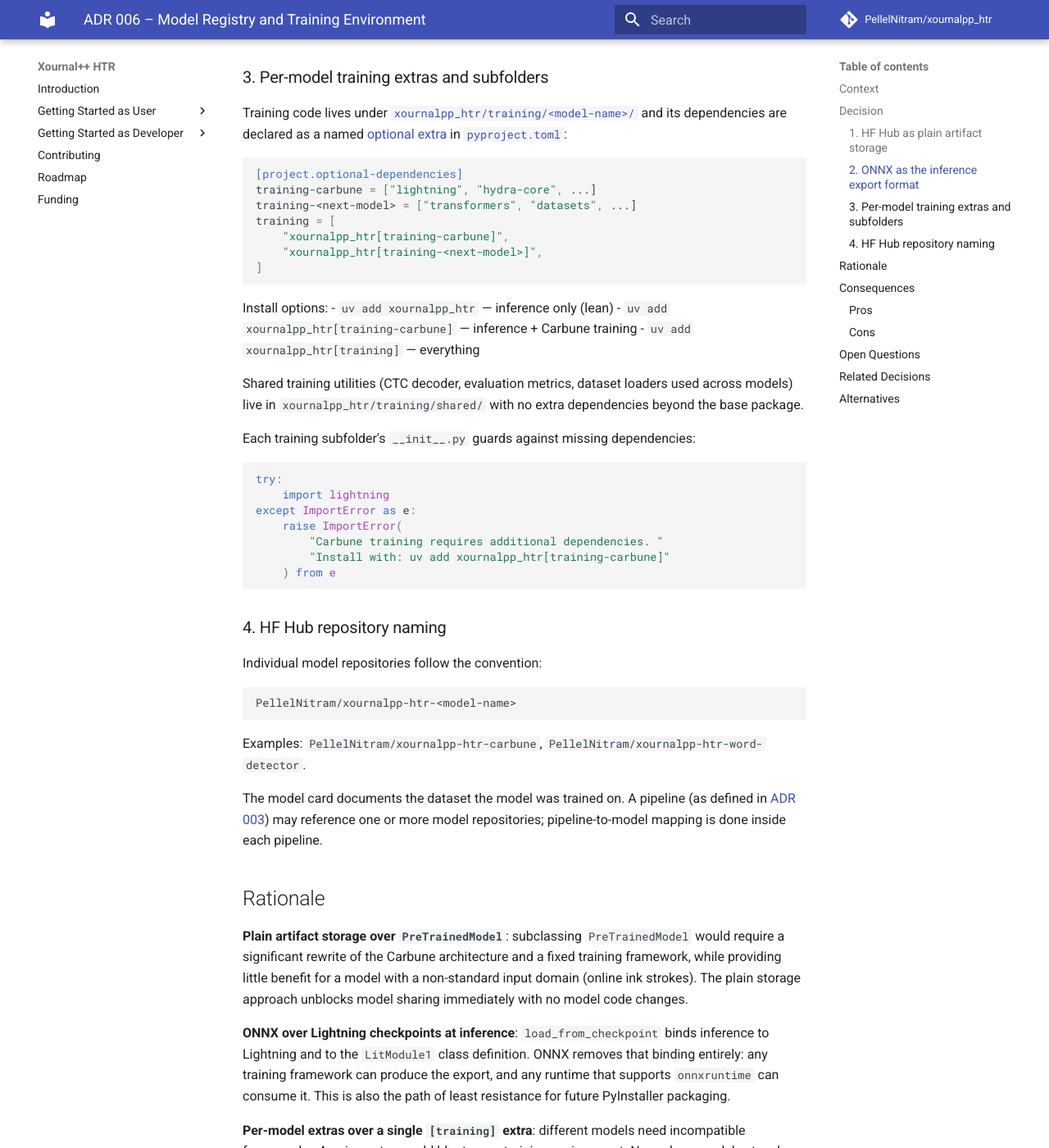
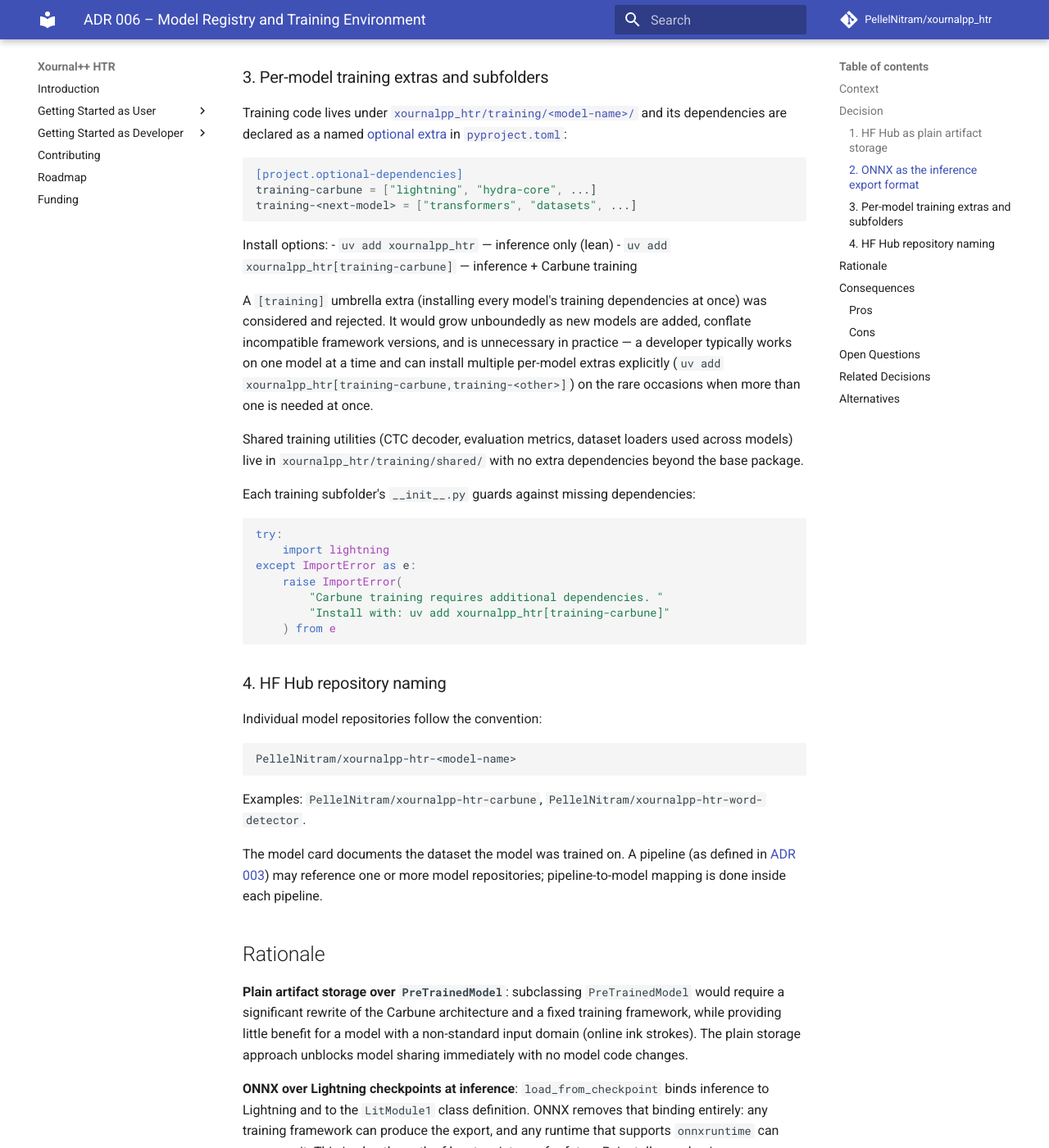
Before and after one commit to PellelNitram/xournalpp_htr, an MkDocs documentation site: the page built from docs/ADRs/006_model_registry_and_training_environment.md, in a window 1280 px wide and 1400 px high, scrolled down 2067 px. Shown: the whole window at 82% size. Built offline with MkDocs 1.6.1 and Material for MkDocs 9.7.7, drawn with Linux system fonts in a browser that asks for light colours; comment, search, counter and statistics services are not loaded; some of the changed text lies outside the part shown.

Commit message:
Remove [training] umbrella extra from ADR 006. [CC]

````diff
--- a/docs/ADRs/006_model_registry_and_training_environment.md
+++ b/docs/ADRs/006_model_registry_and_training_environment.md
@@ -109,16 +109,17 @@
 [project.optional-dependencies]
 training-carbune = ["lightning", "hydra-core", ...]
 training-<next-model> = ["transformers", "datasets", ...]
-training = [
-    "xournalpp_htr[training-carbune]",
-    "xournalpp_htr[training-<next-model>]",
-]
 ```
 
 Install options:
 - `uv add xournalpp_htr` — inference only (lean)
 - `uv add xournalpp_htr[training-carbune]` — inference + Carbune training
-- `uv add xournalpp_htr[training]` — everything
+
+A `[training]` umbrella extra (installing every model's training dependencies at once) was considered
+and rejected. It would grow unboundedly as new models are added, conflate incompatible framework
+versions, and is unnecessary in practice — a developer typically works on one model at a time and can
+install multiple per-model extras explicitly (`uv add xournalpp_htr[training-carbune,training-<other>]`)
+on the rare occasions when more than one is needed at once.
 
 Shared training utilities (CTC decoder, evaluation metrics, dataset loaders used across models) live in
 `xournalpp_htr/training/shared/` with no extra dependencies beyond the base package.
@@ -161,9 +162,10 @@
 produce the export, and any runtime that supports `onnxruntime` can consume it. This is also the path of
 least resistance for future PyInstaller packaging.
 
-**Per-model extras over a single `[training]` extra**: different models need incompatible frameworks.
-A union extra would bloat every training environment. Named per-model extras keep environments minimal and
-make dependency intent explicit.
+**Per-model extras with no umbrella**: different models need incompatible frameworks; a union extra
+would bloat every training environment and grow unboundedly as new models are added. Named per-model
+extras keep environments minimal and make dependency intent explicit. No umbrella `[training]` extra is
+provided — developers who need multiple model environments can combine extras explicitly.
 
 **`PyTorchModelHubMixin` deferred**: this would give `from_pretrained` / `push_to_hub` on custom
 `nn.Module`s without a full `PreTrainedModel` rewrite, and is the preferred long-term path — the goal is
@@ -202,7 +204,9 @@
   manually.
 - Supporting files (alphabet, config) alongside the ONNX are model-specific with no enforced schema —
   the model builder is responsible for documenting what is required.
-- The `[training]` umbrella extra installs all training frameworks and will grow heavy over time.
+- Developers who need to work on multiple models simultaneously must combine per-model extras
+  explicitly (`uv add xournalpp_htr[training-a,training-b]`); there is no single command to install
+  every training environment at once.
 
 ## Open Questions
 
@@ -239,5 +243,9 @@
   `transformers`. Deferred: requires extracting the network from the Lightning wrapper first.
 - **TorchScript instead of ONNX**: also framework-agnostic but harder to bundle with PyInstaller and
   requires full PyTorch at inference time. Rejected in favour of ONNX.
-- **Single `[training]` extra**: simpler but bloated when multiple incompatible training frameworks
-  coexist. Rejected in favour of per-model named extras.
+- **Single `[training]` extra**: simpler at first but bloated when multiple incompatible training
+  frameworks coexist, and grows unboundedly as new models are added. Rejected in favour of per-model
+  named extras with no umbrella.
+- **`[training]` umbrella extra alongside per-model extras**: gives a one-shot "install everything"
+  command. Rejected for the same growth reason — even as a convenience, an extra that pulls in every
+  framework version every project ever supported will eventually become unusable.
````
